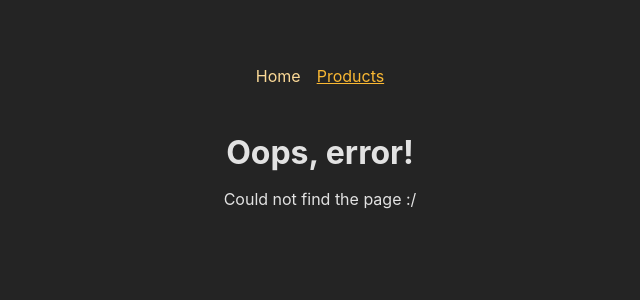
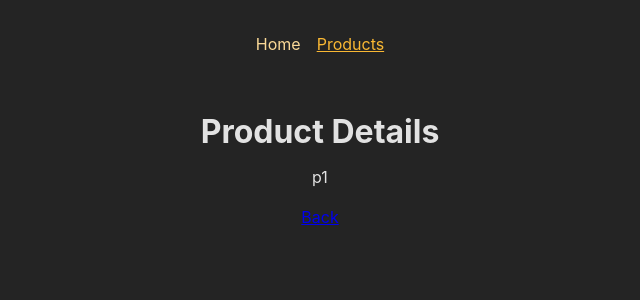
Before and after one commit to naekit/router-ref, a React (Create React App) app: page /products/p1 in a window 1280 px wide. Shown: the top 300 px of the page, without its empty margins (320-960 px from the left). Built offline with nearby package versions, Linux system fonts and the light colour scheme.

Commit message:
relative path

```diff
--- a/src/App.js
+++ b/src/App.js
@@ -6,6 +6,7 @@ import {
 } from "react-router-dom"
 import Error from "./pages/Error"
 import Home from "./pages/Home"
+import ProductDetailPage from "./pages/ProductDetailPage"
 import Products from "./pages/Products"
 import RootLayout from "./pages/RootLayout"
 
@@ -23,8 +24,9 @@ const router = createBrowserRouter([
 		element: <RootLayout />,
 		errorElement: <Error />,
 		children: [
-			{ path: "/", element: <Home /> },
-			{ path: "/products", element: <Products /> },
+			{ index: true, element: <Home /> },
+			{ path: "products", element: <Products /> },
+			{ path: "products/:id", element: <ProductDetailPage /> },
 		],
 	},
 ])
--- a/src/pages/Home.js
+++ b/src/pages/Home.js
@@ -1,13 +1,22 @@
 import React from "react"
-import { Link } from "react-router-dom"
+import { Link, useNavigate } from "react-router-dom"
 
 const Home = () => {
+	const navigate = useNavigate()
+
+	const navHandler = () => {
+		navigate("/products")
+	}
+
 	return (
 		<div>
 			<h1>My home page</h1>
 			<p>
 				go to <Link to="/products">list of products</Link>
 			</p>
+			<p>
+				<button onClick={navHandler}>Navigate</button>
+			</p>
 		</div>
 	)
 }
--- /dev/null
+++ b/src/pages/ProductDetailPage.js
@@ -0,0 +1,20 @@
+import React from "react"
+import { Link, useParams } from "react-router-dom"
+
+const ProductDetailPage = () => {
+	const params = useParams()
+
+	return (
+		<>
+			<h1>Product Details</h1>
+			<p>{params.id}</p>
+			<p>
+				<Link to=".." relative="path">
+					Back
+				</Link>
+			</p>
+		</>
+	)
+}
+
+export default ProductDetailPage
--- a/src/pages/Products.js
+++ b/src/pages/Products.js
@@ -1,9 +1,23 @@
 import React from "react"
+import { Link } from "react-router-dom"
+
+const PRODUCTS = [
+	{ id: "p1", title: "Product 1" },
+	{ id: "p2", title: "Product 2" },
+	{ id: "p3", title: "Product 3" },
+]
 
 const Products = () => {
 	return (
 		<div>
 			<h1>The Products page</h1>
+			<ul>
+				{PRODUCTS.map((product) => (
+					<li key={product.id}>
+						<Link to={product.id}>{product.title}</Link>
+					</li>
+				))}
+			</ul>
 		</div>
 	)
 }
```
